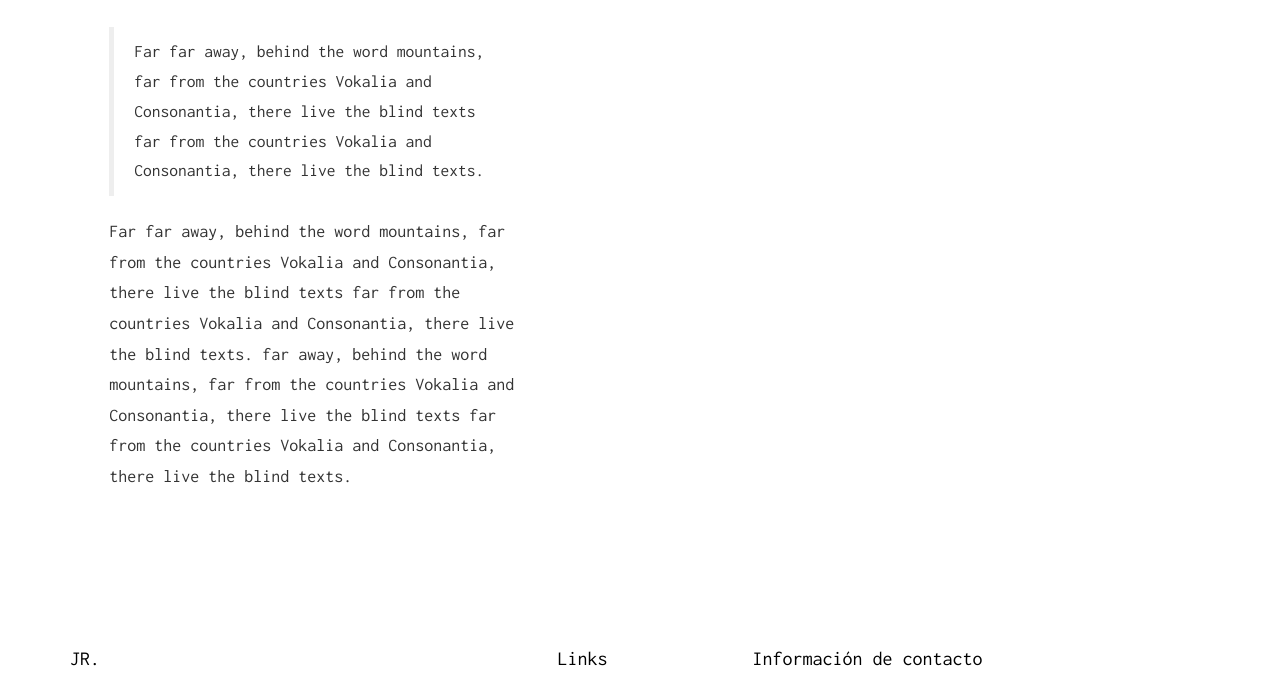
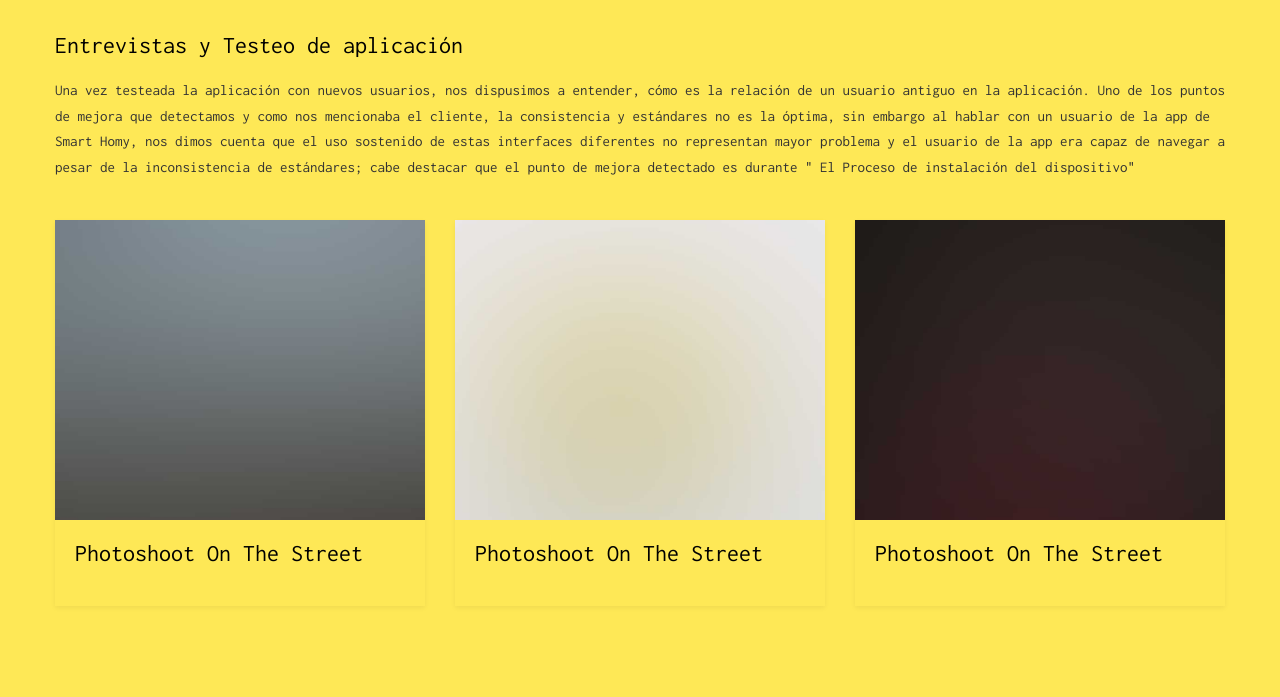
Before and after one commit to JenSarela/Portafolio, a plain HTML site: page portfolio.html in a window 1280 px wide. Shown: the part 2845-3542 px from the top of the page. Drawn offline with Linux system fonts and the light colour scheme; files whose address does not match are found by name.

Commit message:
cambios en about me

```diff
--- a/portfolio.html
+++ b/portfolio.html
@@ -181,22 +181,71 @@
 				<div class="col-md-12 col-md-offset-1 animate-box">
 					<div class="user-frame">
 						<h2>User Research</h2>
-						<p>Durante este proceso de investigación agrupamos según afinidad de tema, de este modo en un primer proceso de síntesis, identificamos varios ejes temáticos;
+						<p>Durante este proceso de investigación agrupamos según afinidad de tema, de este modo en un primer proceso de síntesis, identificamos varios ejes temáticos.
+							<br>
 							Sobre el almacenamiento de la información, rescatamos la posibilidad de mantener historial en caso de cambio de clave.
-
-							Respecto del tema WiFi existe una posibilidad de mejora, al hacer una comprobación del tipo de WiFi al que se está accediendo, indicando al iniciar el proceso que el WiFi opera a 2.4 Ghz. del uso del dispositivo la percepción general es que, “el dispositivo es intuitivo”.
-						En relación al diseño de interfaz destacamos la oportunidad de mejorar la consistencia visual de la aplicación.
-							 Acerca de la instalación se evidencia la necesidad de un proceso más claro y simple. </p>
+							<br>Respecto del tema WiFi existe una posibilidad de mejora, al hacer una comprobación del tipo de WiFi al que se está accediendo, indicando al iniciar el proceso que el WiFi opera a 2.4 Ghz. <br>La percepción general es que, “el dispositivo es intuitivo”.
+						<br>En relación al diseño de interfaz destacamos la oportunidad de mejorar la consistencia visual de la aplicación.
+							<br> Acerca de la instalación se evidencia la necesidad de un proceso más claro y simple. </p>
 					</div>
 				</div>
-				<div class="col-md-4 col-md-offset-1 animate-box">
-					<p>Far far away, behind the word mountains, far from the countries Vokalia and Consonantia, there live the blind texts far from the countries Vokalia and Consonantia, there live the blind texts. </p>
-					<blockquote>
-						<p>Far far away, behind the word mountains, far from the countries Vokalia and Consonantia, there live the blind texts far from the countries Vokalia and Consonantia, there live the blind texts. </p>
-					</blockquote>
-					<p>Far far away, behind the word mountains, far from the countries Vokalia and Consonantia, there live the blind texts far from the countries Vokalia and Consonantia, there live the blind texts. far away, behind the word mountains, far from the countries Vokalia and Consonantia, there live the blind texts far from the countries Vokalia and Consonantia, there live the blind texts. </p>
+
+			</div>
+			<div id="fh5co-features">
+					<div class="container">
+						<div class="services-padding">
+							<div class="row">
+								<div class="feature-left">
+
+									<h3>Entrevistas y Testeo de aplicación</h3>
+									<p>Una vez testeada la aplicación con nuevos usuarios, nos dispusimos a entender, cómo es la relación de un usuario antiguo en la aplicación.
+											Uno de los puntos de mejora que detectamos y como nos mencionaba el cliente,
+											la consistencia y estándares no es la óptima, sin embargo al hablar con un usuario de la app de Smart Homy,
+											nos dimos cuenta que el uso sostenido de estas interfaces diferentes no representan mayor problema y el usuario de la app era capaz de navegar a pesar de la inconsistencia de estándares; cabe destacar
+											que el punto de mejora detectado es durante " El Proceso de instalación del dispositivo"</p>
+
+									</div>
+									<div class="row">
+											<div class="col-md-4">
+												<div class="fh5co-portfolio animate-box">
+													<a href="#">
+														<div class="portfolio-entry" style="background-image: url(images/portfolio-1.jpg);"></div>
+														<div class="portfolio-text">
+															<h3>Photoshoot On The Street</h3>
+
+														</div>
+													</a>
+												</div>
+											</div>
+											<div class="col-md-4">
+												<div class="fh5co-portfolio animate-box">
+													<a href="#">
+														<div class="portfolio-entry" style="background-image: url(images/portfolio-2.jpg);"></div>
+														<div class="portfolio-text">
+															<h3>Photoshoot On The Street</h3>
+
+														</div>
+													</a>
+												</div>
+											</div>
+											<div class="col-md-4">
+												<div class="fh5co-portfolio animate-box">
+													<a href="#">
+														<div class="portfolio-entry" style="background-image: url(images/portfolio-3.jpg);"></div>
+														<div class="portfolio-text">
+															<h3>Photoshoot On The Street</h3>
+
+														</div>
+													</a>
+												</div>
+											</div>
+										</div>
+
+							</div>
+						</div>
+					</div>
 				</div>
-			</div>
+
 		<footer id="fh5co-footer" role="contentinfo">
 			<div class="container">
 				<div class="row row-pb-md">
@@ -218,7 +267,7 @@
 						<h4>Información de contacto</h4>
 						<ul class="fh5co-footer-links">
 							<li><a href="tel://1234567920">+ 56 968039577</a></li>
-							<li><a href="mailto:info@yoursite.com">reinuaba.jenniffer@gmail.com</a></li>
+							<li><a href="mailto:info@yoursite.com">jenniffer.reinuaba@gmail.com</a></li>
 						</ul>
 					</div>
 
```
Also changed, not shown: about.html (+3 -2 lines), index.html (+1 -1 lines), portfolio2.html (+1 -1 lines), portfolio3.html (+1 -1 lines), 2 other files.
